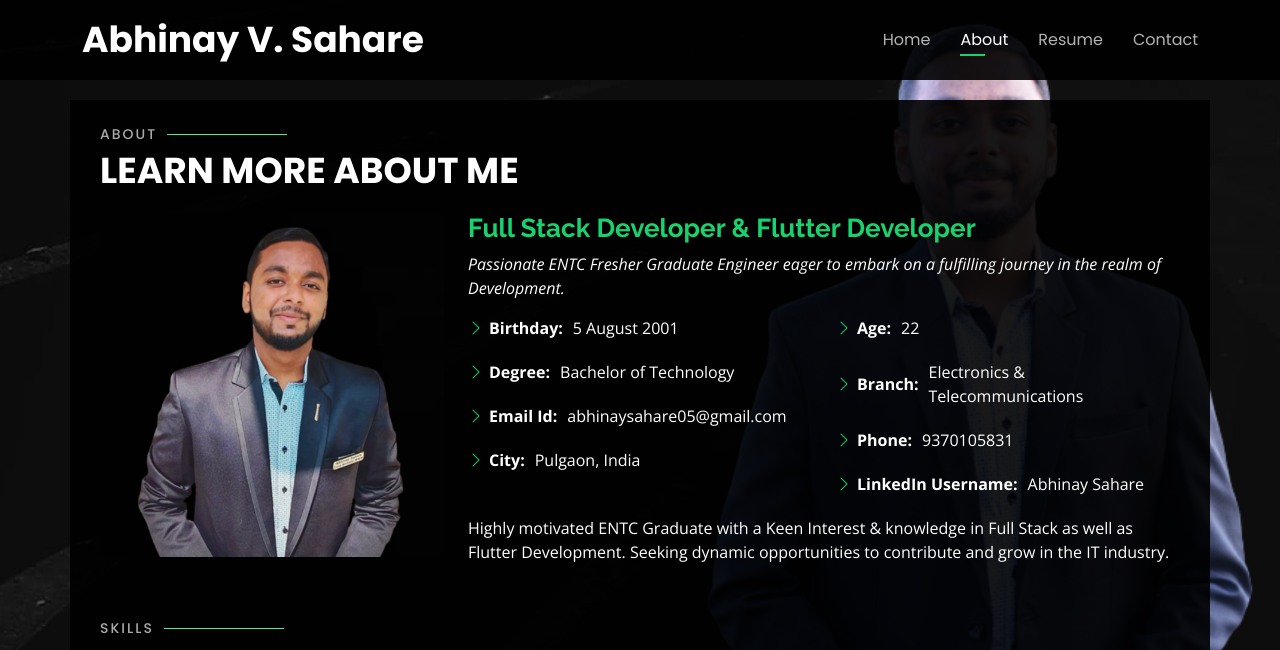
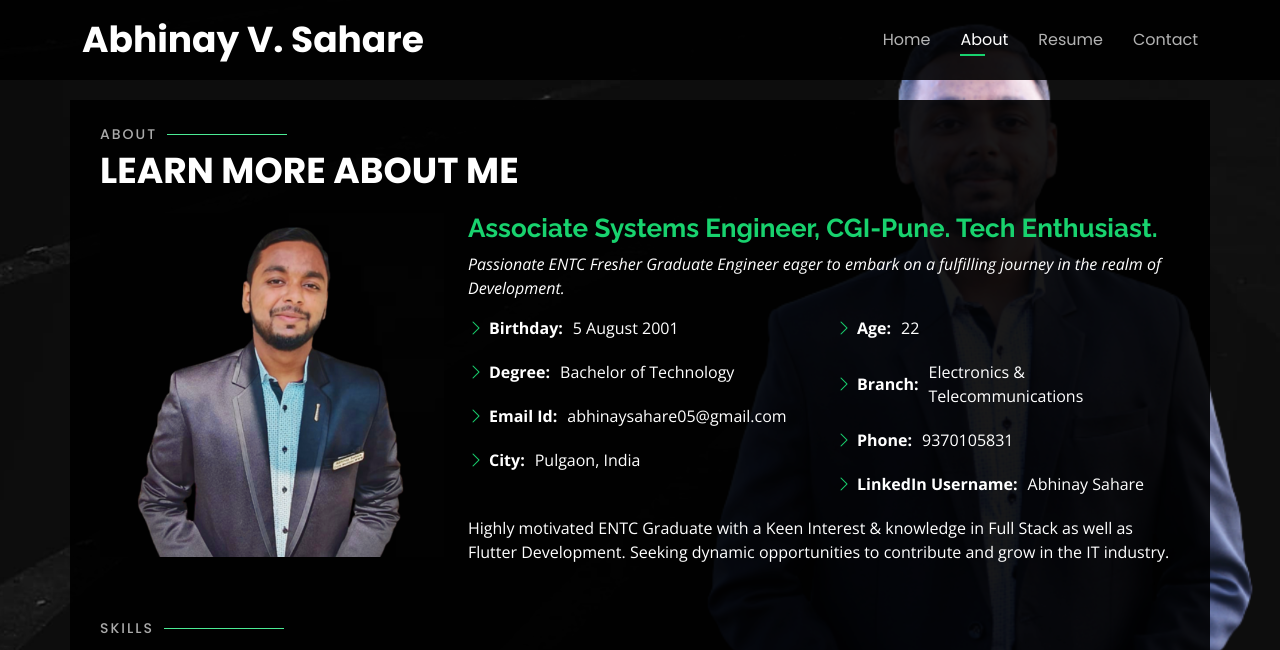
Before and after one commit to Abhinay0508/Portfolio, a plain HTML site: page index.html in a window 1280 px wide. Both pictures are taken after a click on the link "About". Shown: the top 650 px of the page. Drawn offline with nearby package versions, Linux system fonts and the light colour scheme.

Commit message:
Update index.html

```diff
--- a/index.html
+++ b/index.html
@@ -86,7 +86,7 @@
           <img src="assets/img/me.png" class="img-fluid" alt="">
         </div>
         <div class="col-lg-8 pt-4 pt-lg-0 content" data-aos="fade-left">
-          <h3>Full Stack Developer &amp; Flutter Developer</h3>
+          <h3> Associate Systems Engineer, CGI-Pune. Tech Enthusiast.</h3>
           <p class="fst-italic">
             Passionate ENTC Fresher Graduate Engineer eager to embark on a fulfilling journey in the realm of Development.
           </p>
```
